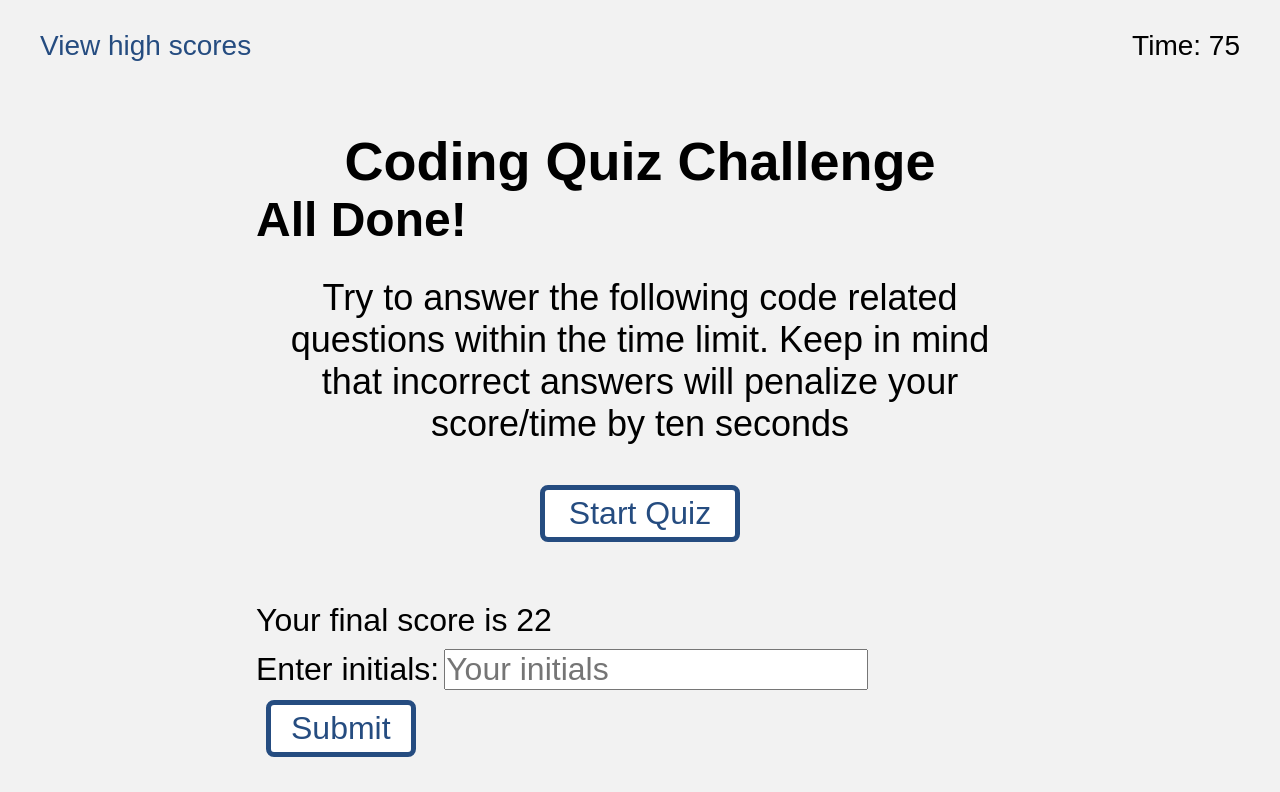
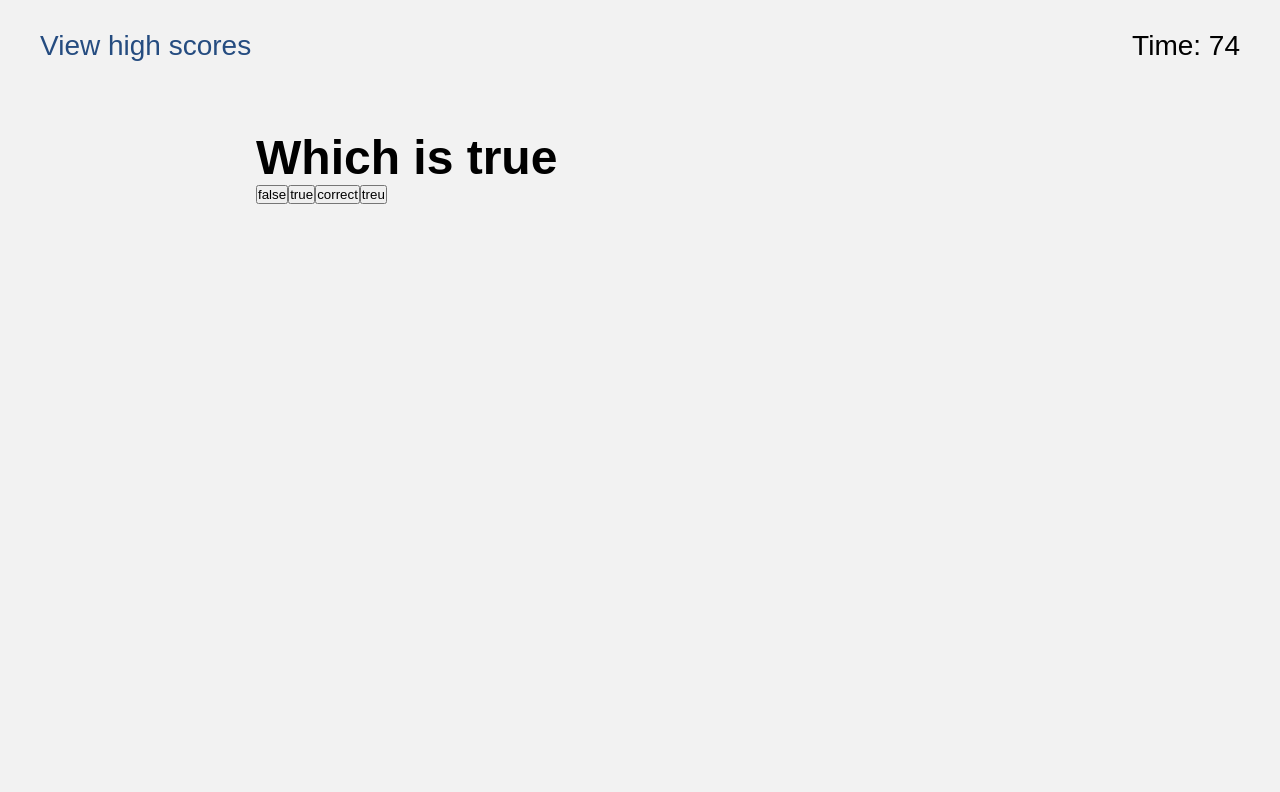
Before and after one commit to grayweling/javascript-quiz, a plain HTML site: page index.html in a window 1280 px wide. Both pictures are taken after a click on the button "Submit". Shown: the top 792 px of the page. Drawn offline with Linux system fonts and the light colour scheme.

Commit message:
starting quiz logic

```diff
--- a/assets/js/script.js
+++ b/assets/js/script.js
@@ -0,0 +1,164 @@
+var titleEl = document.querySelector("#title-content");
+var startQuizEl = document.querySelector("#start-quiz");
+var answersEl = document.querySelector("#answers");
+var feedbackEl = document.querySelector(".answer-feedback");
+var finalEl = document.querySelector("#final-score");
+var timerEl = document.querySelector("#timer-count");
+var timer = 75;
+var n = 0;
+
+var questionEl = document.querySelector("#question");
+var fbEl = document.querySelector("#feedback");
+
+var questions = [
+    {
+        question: "Which is true",
+        a1: "false",
+        a2: "true",
+        a3: "correct",
+        a4: "treu",
+        ca: "answer2"
+    },
+    {
+        question: "Which is false",
+        a1: "true",
+        a2: "incorrect",
+        a3: "false",
+        a4: "fales",
+        ca: "answer3"
+    }
+];
+
+var initialScreen = function() {
+    var initialTitle = document.createElement("h1");
+    initialTitle.id = "initial-title";
+    initialTitle.textContent = "Coding Quiz Challenge";
+    titleEl.appendChild(initialTitle);
+
+    var initialMessage = document.createElement("p");
+    initialMessage.id = "initial-message";
+    initialMessage.textContent = "Try to answer the following code related questions within the time limit. Keep in mind that incorrect answers will penalize your time by ten seconds";
+    startQuizEl.appendChild(initialMessage);
+
+    var startBtn = document.createElement("button");
+    startBtn.className = "start-button";
+    startBtn.id = "start-button";
+    startBtn.textContent = "Submit";
+    startQuizEl.appendChild(startBtn);
+};
+
+var quizStart = function () {
+    var remTitle = document.querySelector("#initial-title");
+    remTitle.remove();
+
+    var remMessage = document.querySelector("#initial-message");
+    remMessage.remove();
+
+    var remButton = document.querySelector(".start-button");
+    remButton.remove();
+
+    questionEl = document.createElement("h2");
+    questionEl.id = "question";
+    titleEl.appendChild(questionEl);
+
+    a1 = document.createElement("button");
+    a1.className = "answer-btn";
+    a1.id = "answer1";
+    answersEl.appendChild(a1);
+
+    a2 = document.createElement("button");
+    a2.className = "answer-btn";
+    a2.id = "answer2";
+    answersEl.appendChild(a2);
+
+    a3 = document.createElement("button");
+    a3.className = "answer-btn";
+    a3.id = "answer3";
+    answersEl.appendChild(a3);
+
+    a4 = document.createElement("button");
+    a4.className = "answer-btn";
+    a4.id = "answer4";
+    answersEl.appendChild(a4);
+
+    questionPrint(n);
+};
+
+var questionPrint = function(i) {
+    questionEl.textContent = questions[i].question;
+    a1.textContent = questions[i].a1;
+    a2.textContent = questions[i].a2;
+    a3.textContent = questions[i].a3;
+    a4.textContent = questions[i].a4;
+};
+
+var answerSequence = function(event) {
+    if (timer > 0) {
+        if (event.target.matches(".answer-btn")) {
+            var answerId = event.target.id;
+            fbEl = document.createElement("p");
+            fbEl.id = "feedback";
+            feedbackEl.appendChild(fbEl);
+            if (answerId === questions[n].ca) {
+                fbEl.textContent = "Correct!";
+            }
+            else {
+                fbEl.textContent = "Wrong!";
+                timer -=10;
+            }
+            setTimeout(() => {
+                fbEl.remove();
+            }, 1000);
+            n++;
+            if (n >= questions.length) {
+                quizEnd();
+            }
+            questionPrint(n);
+        }
+    }
+};
+
+var quizEnd = function () {
+    var score = timer;
+
+    a1.remove();
+    a2.remove();
+    a3.remove();
+    a4.remove();
+
+    questionEl.textContent = "All done!"
+
+    finalEl.innerHTML =  "<p>Your final score is " + score + "</p><div class='form-line' id='initials-input'><p>Enter initials:</p><input type='text' name='initials' placeholder='Your initials'/><button class='submit-btn'>Submit</button>";
+};
+
+var clickFilter = function(event) {
+    var targetEl = event.target;
+
+    if (event.target.matches(".start-button")) {
+        timerStart();
+        quizStart();
+    }
+    else {
+        return false;
+    }
+};
+
+var timerStart = function () {
+    timer = 75;
+
+    setInterval(function() {
+        if (timer <= 0) {
+            clearInterval(timer = 0);
+        }
+        timerEl.innerHTML = timer;
+        timer -=1;
+    }, 1000);
+};
+
+
+
+answersEl.addEventListener("click", answerSequence);
+
+startQuizEl.addEventListener("click", clickFilter);
+
+initialScreen();
--- a/index.html
+++ b/index.html
@@ -12,7 +12,6 @@
         <div class="view-high-scores" id="view-high-scores">
             <p>View high scores</p>
         </div>
-
         <div class="timer" id="timer">
             <p>Time: <scan id="timer-count">75</scan></p>
         </div>
@@ -20,45 +19,56 @@
     <main>
         <section class="content-wrapper">
             <div class="title" id="title-content">
+            <!--
                 <h1>Coding Quiz Challenge</h1>
                 <h2>All Done!</h2>
+            -->
             </div>
-
             <div class="welcome-wrapper" id="start-quiz">
+            <!--
                 <p> Try to answer the following code related questions within the time limit. Keep in mind that incorrect answers will penalize your score/time by ten seconds</p>
-                <button class="start-button">Start Quiz</button>
+                <button class="start-btn">Start Quiz</button>
+            -->
             </div>
-
             <div class="final-wrapper" id="final-score">
+                <!--
                 <p>Your final score is 22</p>
                 <div class="form-line" id="initials-input">
+
                     <p>Enter initials:</p>
                     <input type="text" name="initials" placeholder="Your initials"/>
                     <button class="submit-btn">Submit</button>
+                -->
                 </div>
             </div>
-
-            <div class="answers-wrapper" id="anwers">
-                <button type="button" class="answer-button">1. Answer 1</button>
-                <button type="button" class="answer-button">2. Answer 2</button>
-                <button type="button" class="answer-button">3. Answer 3345</button>
-                <button type="button" class="answer-button">4. Answer 4</button>
-
+            <div class="answers-wrapper" id="answers">
+            <!--
+                <button type="button" class="answer-btn">1. Answer 1</button>
+                <button type="button" class="answer-btn">2. Answer 2</button>
+                <button type="button" class="answer-btn">3. Answer 3345</button>
+                <button type="button" class="answer-btn">4. Answer 4</button>
+            -->
             </div>
-
             <div class="scores-wrapper" id="high-scores">
-                <h3>1. JY - 35</h3>
-                    <div class="score-btns">
+            <!--
+                <h3>1. IZ - 22</h3>
+                <h3>1. IZ - 22</h3>
+                <h3>1. IZ - 22</h3>
+                <div class="score-btns">
                     <button type="button" class="score-btn">Go back</button>
                     <button type="button" class="score-btn">Clear high scores</button>
+
                 </div>
+            -->
             </div>
-
-            <div class="answer-feedback" id="feedback">
+            <div class="answer-feedback">
+            <!--
                 <p>Correct!</p>
+            -->
             </div>
         </section>
     </main>
+    <script src="./assets/js/script.js"></script>
 </body>
 
 </html>
```
